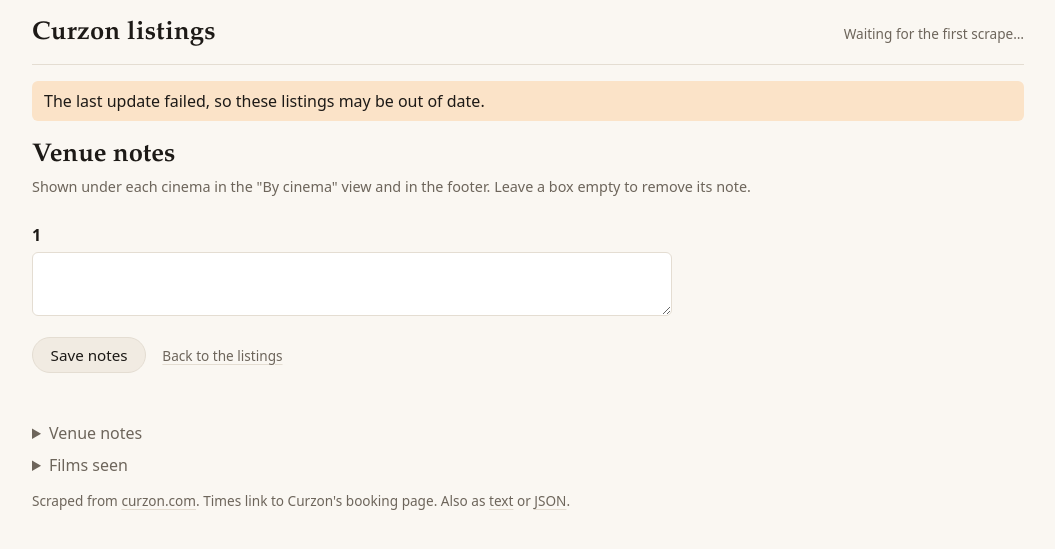
After one commit to ianmiell/curzon-listings, a Flask app: template templates/notes.html in a window 1280 px wide. The commit adds this page. Shown: the top 549 px of the page, without its empty margins (112-1167 px from the left). Run offline with Flask 3, Linux system fonts and the light colour scheme; the template is opened without the code that fills it: most values are stand-ins (such as "Sample title", 1, 10 or a date in 2020).

Commit message:
notes: edit venue notes from the site
Adds a /notes page, behind HTTP basic auth with CURZON_NOTES_PASSWORD
(404 when unset), that saves venue notes to data/venue_notes.json. That
file is git-ignored, so the server checkout stays clean for git pull, and
once it exists it replaces the [venue_notes] section of the config.
POSTs from another site are refused. The systemd unit reads an optional
.env for the password.

```diff
--- a/app.py
+++ b/app.py
@@ -4,6 +4,7 @@ Web app showing upcoming Curzon cinema listings, scraped from curzon.com.
 from __future__ import annotations
 
 import configparser
+import hmac
 import json
 import logging
 import os
@@ -14,7 +15,7 @@ from itertools import groupby
 from pathlib import Path
 from zoneinfo import ZoneInfo
 
-from flask import Flask, Response, abort, jsonify, render_template, request
+from flask import Flask, Response, abort, jsonify, redirect, render_template, request, url_for
 from werkzeug.middleware.proxy_fix import ProxyFix
 
 from curzon import CurzonClient, fetch_listings
@@ -22,6 +23,10 @@ from curzon import CurzonClient, fetch_listings
 HERE = Path(__file__).resolve().parent
 CONFIG_PATH = Path(os.environ.get("CURZON_CONFIG", HERE / "curzon_config.ini"))
 CACHE_PATH = Path(os.environ.get("CURZON_CACHE", HERE / "cache" / "listings.json"))
+# Venue notes edited on the /notes page. Not committed; once it exists it
+# replaces the [venue_notes] section of the config.
+NOTES_PATH = Path(os.environ.get("CURZON_NOTES", HERE / "data" / "venue_notes.json"))
+NOTE_MAX_CHARS = 500
 LONDON = ZoneInfo("Europe/London")
 DEFAULT_SITES = ["ALD1", "BLO1", "CAM1", "HOX1", "MAY1", "SOH1", "VIC1"]
 # After a failed scrape, try again sooner than the normal refresh.
@@ -44,6 +49,7 @@ app.wsgi_app = ProxyFix(app.wsgi_app, x_for=1, x_proto=1, x_host=1, x_prefix=1)
 
 listings: dict = {}
 status = {"last_attempt": None, "last_error": None}
+notes_lock = threading.Lock()
 
 
 def read_config() -> configparser.ConfigParser:
@@ -80,6 +86,47 @@ def save_cache(data: dict) -> None:
     tmp = CACHE_PATH.with_suffix(".tmp")
     tmp.write_text(json.dumps(data))
     tmp.replace(CACHE_PATH)
+
+
+def venue_notes(config: configparser.ConfigParser) -> dict[str, str]:
+    """Return {site ID: note}: from the notes file if it exists, else ``[venue_notes]``."""
+    try:
+        return {k.upper(): v for k, v in json.loads(NOTES_PATH.read_text()).items() if v}
+    except FileNotFoundError:
+        pass
+    except (OSError, ValueError, AttributeError) as exc:
+        log.warning("unreadable notes file %s: %s", NOTES_PATH, exc)
+    if not config.has_section("venue_notes"):
+        return {}
+    return {k.upper(): v for k, v in config.items("venue_notes")}
+
+
+def save_venue_notes(notes: dict[str, str]) -> None:
+    """Write the venue notes file atomically."""
+    NOTES_PATH.parent.mkdir(parents=True, exist_ok=True)
+    tmp = NOTES_PATH.with_suffix(".tmp")
+    tmp.write_text(json.dumps(notes, indent=2, ensure_ascii=False) + "\n")
+    tmp.replace(NOTES_PATH)
+
+
+def notes_password() -> str:
+    """Return the password for editing notes; empty means editing is off."""
+    return os.environ.get("CURZON_NOTES_PASSWORD", "")
+
+
+def authorised(password: str) -> bool:
+    """True if the request carries the notes password in HTTP basic auth (any user name)."""
+    auth = request.authorization
+    given = (auth.password or "") if auth and auth.type == "basic" else ""
+    return hmac.compare_digest(given.encode(), password.encode())
+
+
+def same_origin() -> bool:
+    """False if the browser says the request came from another site (a CSRF guard)."""
+    if request.headers.get("Sec-Fetch-Site", "same-origin") not in ("same-origin", "none"):
+        return False
+    origin = request.headers.get("Origin")
+    return origin is None or origin == f"{request.scheme}://{request.host}"
 
 
 def update_listings() -> None:
@@ -213,7 +260,8 @@ def inject_globals() -> dict:
         "fetched_at": datetime.fromisoformat(fetched).astimezone(LONDON) if fetched else None,
         "last_error": status["last_error"],
         "all_sites": listings.get("sites", {}),
-        "venue_notes": {k.upper(): v for k, v in config.items("venue_notes")} if config.has_section("venue_notes") else {},
+        "venue_notes": venue_notes(config),
+        "notes_editable": bool(notes_password()),
         "seen": [line.strip() for line in config.get("seen", "films", fallback="").splitlines() if line.strip()],
     }
 
@@ -280,6 +328,41 @@ def health():
     ), 200 if healthy else 503
 
 
+@app.route("/notes", methods=["GET", "POST"])
+def edit_notes():
+    """Edit the venue notes. Needs CURZON_NOTES_PASSWORD set, and given via basic auth."""
+    password = notes_password()
+    if not password:
+        abort(404)
+    if not authorised(password):
+        return Response("Password needed to edit venue notes.\n", 401,
+                        {"WWW-Authenticate": 'Basic realm="Curzon venue notes", charset="UTF-8"'},
+                        mimetype="text/plain")
+    config = read_config()
+    site_ids = list(dict.fromkeys([*configured_sites(config), *listings.get("sites", {})]))
+    if request.method == "POST":
+        if not same_origin():
+            abort(403)
+        with notes_lock:
+            notes = venue_notes(config)
+            for site_id in site_ids + list(notes):
+                field = f"note-{site_id}"
+                if field not in request.form:
+                    continue
+                text = " ".join(request.form[field].split())[:NOTE_MAX_CHARS]
+                if text:
+                    notes[site_id] = text
+                else:
+                    notes.pop(site_id, None)
+            save_venue_notes(notes)
+        log.info("venue notes saved: %d cinemas have notes", len(notes))
+        return redirect(url_for("edit_notes", saved=1), code=303)
+    notes = venue_notes(config)
+    site_ids += [s for s in notes if s not in site_ids]
+    return render_template("notes.html", site_ids=site_ids, notes=notes,
+                           saved="saved" in request.args, max_chars=NOTE_MAX_CHARS)
+
+
 @app.errorhandler(404)
 def not_found(_error):
     """Plain not-found page in the site style."""
--- a/curzon_config.ini
+++ b/curzon_config.ini
@@ -10,7 +10,8 @@ sites = ALD1,BLO1,CAM1,HOX1,MAY1,SOH1,VIC1
 refresh_minutes = 60
 
 [venue_notes]
-; Shown under each cinema in the "By cinema" view and in the footer.
+; Shown under each cinema in the "By cinema" view and in the footer. Once notes
+; are saved from the /notes page, data/venue_notes.json replaces this section.
 SOH1 = Screen 2 back is good. Screen 3 front good, back bad.
 VIC1 = Screen 2 back a bit cramped, front looked OK.
 HOX1 = Screen 1 back good.
--- a/static/style.css
+++ b/static/style.css
@@ -71,10 +71,6 @@ a:hover { text-decoration-color: var(--accent); }
 .cinemas legend { float: left; margin-right: .5rem; color: var(--muted); font-size: .9rem; }
 .cinemas label { font-size: .9rem; white-space: nowrap; cursor: pointer; }
 .cinemas input { accent-color: var(--accent); }
-.cinemas button {
-  font: inherit; font-size: .85rem; padding: .2rem .8rem; border-radius: 999px;
-  border: 1px solid var(--line); background: var(--chip); color: var(--text); cursor: pointer;
-}
 .cinemas button:hover { background: var(--chip-hover); }
 .cinemas .clear { font-size: .85rem; color: var(--muted); }
 
@@ -131,4 +127,22 @@ footer dl { display: grid; grid-template-columns: max-content 1fr; gap: .25rem 1
 footer dt { font-weight: 600; }
 footer dd { margin: 0; }
 .seen { padding-left: 1.2rem; }
+.edit-link { font-size: .85rem; color: var(--muted); }
+
+.notes-page h1 { font: 600 1.6rem/1.2 var(--serif); margin: 1.25rem 0 .25rem; }
+.notes-form { display: grid; gap: .3rem; max-width: 40rem; }
+.notes-form label { font-weight: 600; margin-top: .6rem; }
+.notes-form textarea {
+  width: 100%; font: inherit; padding: .45rem .6rem; border-radius: 6px;
+  border: 1px solid var(--line); background: var(--surface); color: var(--text); resize: vertical;
+}
+.notes-form textarea:focus { outline: 2px solid var(--accent); outline-offset: 1px; }
+.notes-form button, .cinemas button {
+  font: inherit; font-size: .85rem; padding: .2rem .8rem; border-radius: 999px;
+  border: 1px solid var(--line); background: var(--chip); color: var(--text); cursor: pointer;
+}
+.notes-form button { font-size: .95rem; padding: .35rem 1.1rem; }
+.notes-form button:hover { background: var(--chip-hover); }
+.notes-form .clear { margin-left: .75rem; font-size: .85rem; color: var(--muted); }
+.saved { background: var(--chip); padding: .5rem .75rem; border-radius: 6px; max-width: 40rem; }
 .small { font-size: .85rem; }
--- a/templates/base.html
+++ b/templates/base.html
@@ -17,12 +17,13 @@
   {% if last_error %}<p class="warning">The last update failed, so these listings may be out of date.</p>{% endif %}
   <main>{% block content %}{% endblock %}</main>
   <footer>
-    {% if venue_notes %}
+    {% if venue_notes or notes_editable %}
     <details>
       <summary>Venue notes</summary>
       <dl>
         {% for site_id, note in venue_notes.items() %}<dt>{{ all_sites.get(site_id, site_id) }}</dt><dd>{{ note }}</dd>{% endfor %}
       </dl>
+      {% if notes_editable %}<a class="edit-link" href="{{ url_for('edit_notes') }}">Edit notes</a>{% endif %}
     </details>
     {% endif %}
     {% if seen %}
--- /dev/null
+++ b/templates/notes.html
@@ -0,0 +1,16 @@
+{% extends "base.html" %}
+{% block title %}Venue notes · Curzon listings{% endblock %}
+{% block content %}
+<section class="notes-page">
+  <h1>Venue notes</h1>
+  <p class="summary">Shown under each cinema in the "By cinema" view and in the footer. Leave a box empty to remove its note.</p>
+  {% if saved %}<p class="saved" role="status">Saved.</p>{% endif %}
+  <form class="notes-form" method="post" action="{{ url_for('edit_notes') }}">
+    {% for site_id in site_ids %}
+    <label for="note-{{ site_id }}">{{ all_sites.get(site_id, site_id) }}</label>
+    <textarea id="note-{{ site_id }}" name="note-{{ site_id }}" rows="2" maxlength="{{ max_chars }}">{{ notes.get(site_id, '') }}</textarea>
+    {% endfor %}
+    <p><button type="submit">Save notes</button> <a class="clear" href="{{ url_for('index', by='cinema') }}">Back to the listings</a></p>
+  </form>
+</section>
+{% endblock %}
```
Also changed, not shown: AGENTS.md (+3 -0 lines), README.md, 2 other files.
